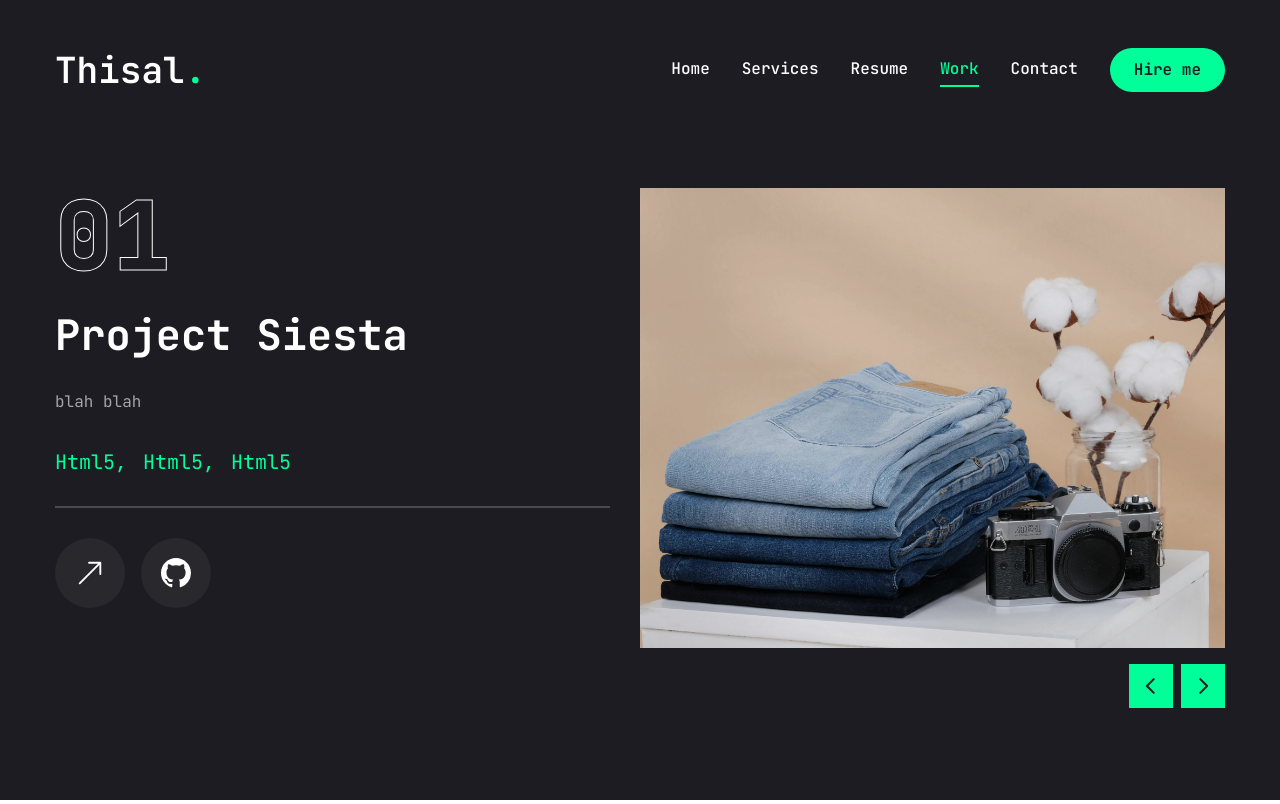
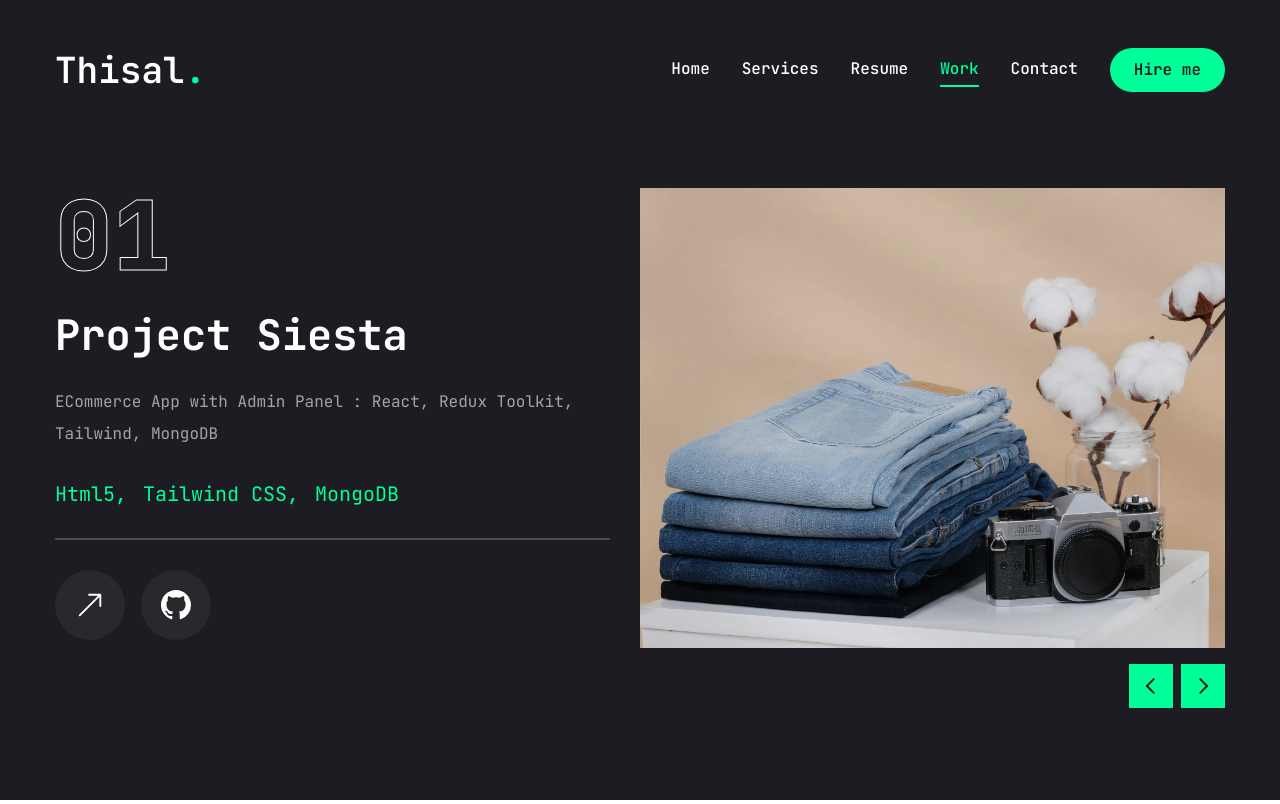
Before and after one commit to thisalchandupa/Portfolio, a Next.js app: page /work in a window 1280 px wide. Built offline with nearby package versions, Linux system fonts and the light colour scheme.

Commit message:
Final changes

```diff
--- a/app/contact/page.jsx
+++ b/app/contact/page.jsx
@@ -49,7 +49,7 @@ const Contact = () => {
         <div className="xl:w-[54%] order-2 xl:order-none">
           <form className="flex flex-col gap-6 p-10 bg-[#272727] rounded-xl">
             <h3 className="text-4xl text-accent">Let's work together</h3>
-            <p className="text-white/60">blah blah</p>
+            <p className="text-red-600">This form doesn't work currently. Please send me a direct email instead!</p>
             {/* input */}
             <div className="grid grid-cols-1 md:grid-cols-2 gap-6">
               <Input type="firstname" placeholder="Firstname" />
--- a/app/page.jsx
+++ b/app/page.jsx
@@ -27,7 +27,9 @@ const Home = () => {
                 size="lg"
                 className="uppercase flex items-center gap-2"
               >
-                <span>Download CV</span>
+                <a href="/Resume.pdf" download="Thisal_CV.pdf">
+                  <span>Download CV</span>
+                </a>
                 <FiDownload className="text-xl" />
               </Button>
               <div className="mb-8 xl:mb-0">
@@ -46,7 +48,7 @@ const Home = () => {
           </div>
         </div>
       </div>
-      <Stats/>
+      <Stats />
     </section>
   );
 };
--- a/app/resume/page.jsx
+++ b/app/resume/page.jsx
@@ -7,7 +7,7 @@ import { SiTailwindcss, SiNextdotjs, SiMongodb, SiMysql, SiCplusplus } from "rea
 //about data
 const about = {
   title: "About me",
-  description: "blah blah",
+  description: "Contact details",
   info: [
     {
       fieldName: "Name",
@@ -44,7 +44,7 @@ const about = {
 const experience = {
   icon: "",
   title: "My experience",
-  description: "blah blah",
+  description: "MERN stack and Wordpress",
   items: [
     {
       company: "Pixel Clear",
@@ -62,7 +62,7 @@ const experience = {
 const education = {
   icon: "",
   title: "My education",
-  description: "blah blah",
+  description: "",
   items: [
     {
       Institution: "Cardiff Metropolitan University",
@@ -80,7 +80,7 @@ const education = {
 //skills data
 const skills = {
   title: "My skills",
-  description: "blah blah",
+  description: "",
   skillList: [
     {
       icon: <SiMysql />,
--- a/app/services/page.jsx
+++ b/app/services/page.jsx
@@ -7,25 +7,25 @@ const services = [
   {
     num: "01",
     title: "Web development",
-    description: "Lorem ipsum",
+    description: "MERN stack and Wordpress",
     href: "",
   },
   {
     num: "02",
     title: "Mobile App development",
-    description: "Lorem ipsum",
+    description: "React Native",
     href: "",
   },
   {
     num: "03",
     title: "Logo Design",
-    description: "Lorem ipsum",
+    description: "Canva",
     href: "",
   },
   {
     num: "04",
     title: "Graphic Design",
-    description: "Lorem ipsum",
+    description: "Canva",
     href: "",
   },
 ];
--- a/app/work/page.jsx
+++ b/app/work/page.jsx
@@ -24,8 +24,8 @@ const projects = [
     num: '01',
     category: 'Mern stack',
     title: 'Project Siesta',
-    description: 'blah blah',
-    stack: [{ name: "Html5" }, { name: "Html5" }, { name: "Html5" },],
+    description: 'ECommerce App with Admin Panel : React, Redux Toolkit, Tailwind, MongoDB',
+    stack: [{ name: "Html5" }, { name: "Tailwind CSS" }, { name: "MongoDB" },],
     image: "/Siesta.jpg",
     live: "",
     github: "",
@@ -35,8 +35,8 @@ const projects = [
     num: '02',
     category: 'Mern stack',
     title: 'Tasty',
-    description: 'blah blah',
-    stack: [{ name: "Html5" }, { name: "Html5" }, { name: "Html5" },],
+    description: 'Complete Food Delivery App Using React JS',
+    stack: [{ name: "Html5" }, { name: "Vite" }, { name: "CSS" },],
     image: "/Tasty.jpg",
     live: "",
     github: "",
@@ -46,8 +46,8 @@ const projects = [
     num: '03',
     category: 'Mern stack ',
     title: 'ABC labs',
-    description: 'blah blah',
-    stack: [{ name: "Html5" }, { name: "Html5" }, { name: "Html5" },],
+    description: 'Modern Lab system with Next.js + Admin dashboard',
+    stack: [{ name: "Html5" }, { name: "Tailwind CSS" }, { name: "NextJS" },],
     image: "/abc.jpg",
     live: "",
     github: "",
```
